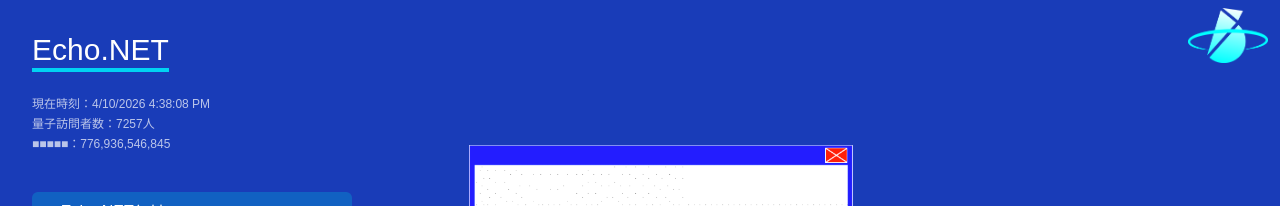
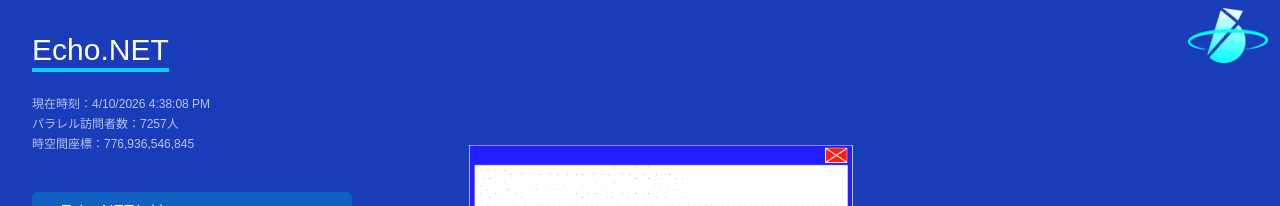
Before and after one commit to Emo-RAMUNE/Echo.NET, a Next.js app: page /home in a window 1280 px wide. Shown: the top 206 px of the page. Built offline with nearby package versions, Linux system fonts and the light colour scheme.

Commit message:
Update page.tsx

```diff
--- a/app/home/page.tsx
+++ b/app/home/page.tsx
@@ -100,8 +100,8 @@ export default function HomeMenu() {
       {/* 情報 */}
       <div className="text-xs opacity-70 mb-4 space-y-1">
         <p>現在時刻：{currentTime}</p>
-        <p>量子訪問者数：{visitorCount}人</p>
-        <p>■■■■■：{coordinates}</p>
+        <p>パラレル訪問者数：{visitorCount}人</p>
+        <p>時空間座標：{coordinates}</p>
       </div>
 
       {/* メニュー */}
```
